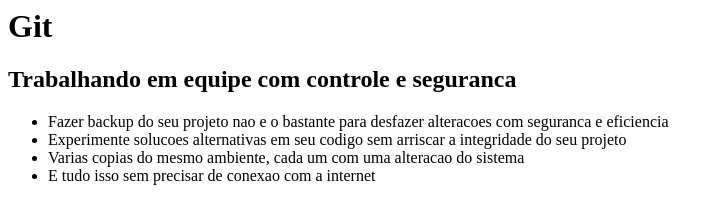
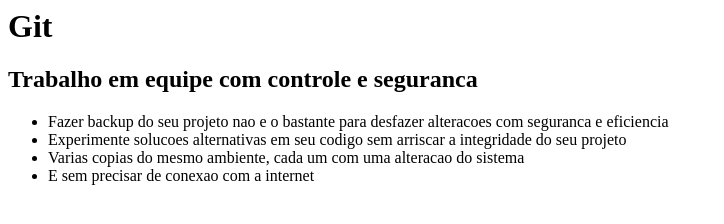
Before and after one commit to elsonjesus/repositorio, a plain HTML site: page index.html in a window 1280 px wide. Shown: the whole page, without its empty margins (0-724 px from the left). Drawn offline with Linux system fonts and the light colour scheme.

Commit message:
modificacao user1

```diff
--- a/index.html
+++ b/index.html
@@ -6,7 +6,7 @@
 
 	<body>
 		<h1>Git</h1>
-		<h2>Trabalhando em equipe com controle e seguranca</h2>
+		<h2>Trabalho em equipe com controle e seguranca</h2>
 
 		<ul>
 			<li>Fazer backup do seu projeto nao e o bastante para desfazer
@@ -17,7 +17,7 @@
 			<li>Varias copias do mesmo ambiente, cada um com uma alteracao
 			do sistema</li>
 
-			<li>E tudo isso sem precisar de conexao com a internet</li>
+			<li>E sem precisar de conexao com a internet</li>
 		</ul>
 	</body>
 
```
